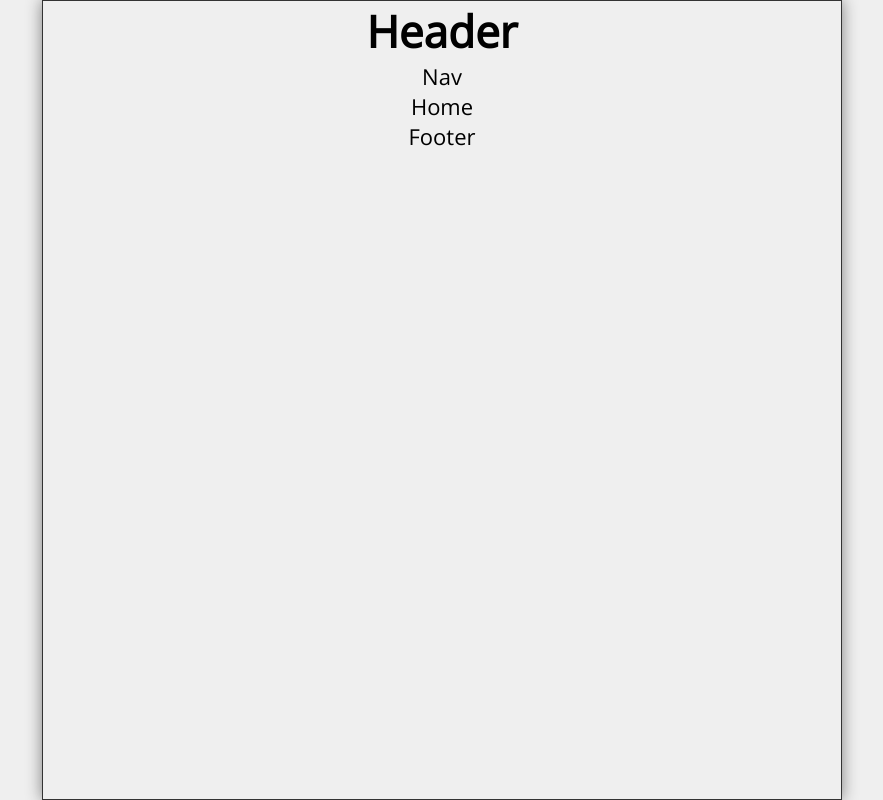
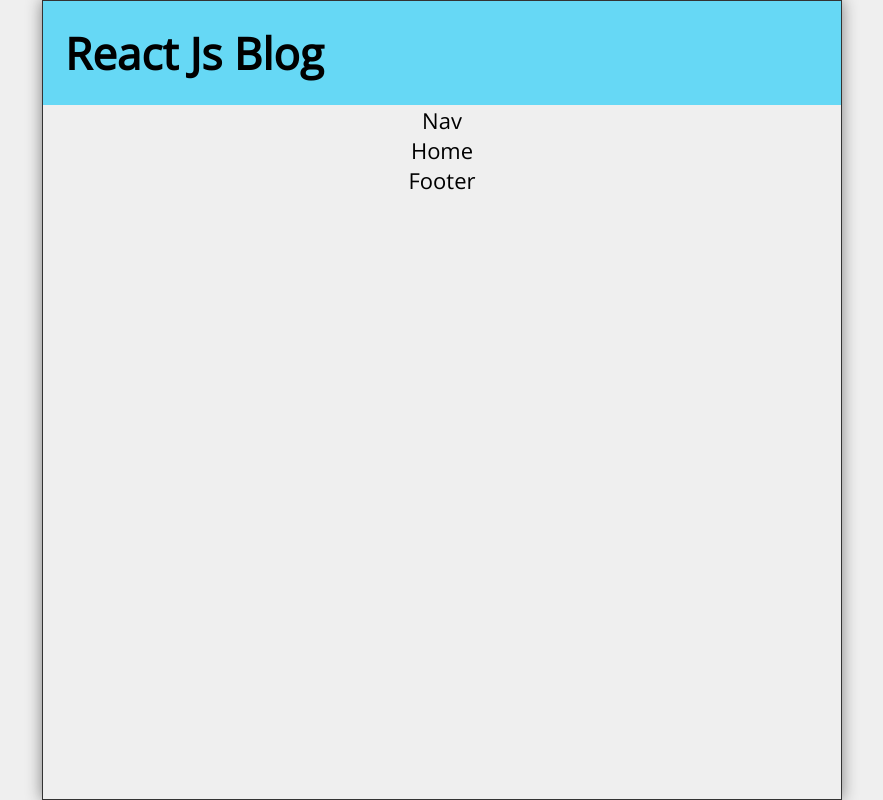
Before and after one commit to SuryanshuTomar/Projects, a React (Create React App) app in the folder React/dave-blog/: page / in a window 1280 px wide. Shown: the whole page, without its empty margins (198-1081 px from the left). Built offline with nearby package versions, Linux system fonts and the light colour scheme.

Commit message:
Adding CSS to Header componenet

```diff
--- a/React/dave-blog/src/App.js
+++ b/React/dave-blog/src/App.js
@@ -13,7 +13,7 @@ import Missing from "./components/Missing";
 function App() {
 	return (
 		<div className="App">
-			<Header />
+			<Header title="React Js Blog" />
 			<Nav />
 			<Routes>
 				<Route path="" element={<Home />} />
--- a/React/dave-blog/src/components/Header.js
+++ b/React/dave-blog/src/components/Header.js
@@ -1,9 +1,9 @@
 import React from "react";
 
-function Header() {
+function Header({ title }) {
 	return (
-		<header>
-			<h1>Header</h1>
+		<header className="Header">
+			<h1>{title}</h1>
 		</header>
 	);
 }
```
